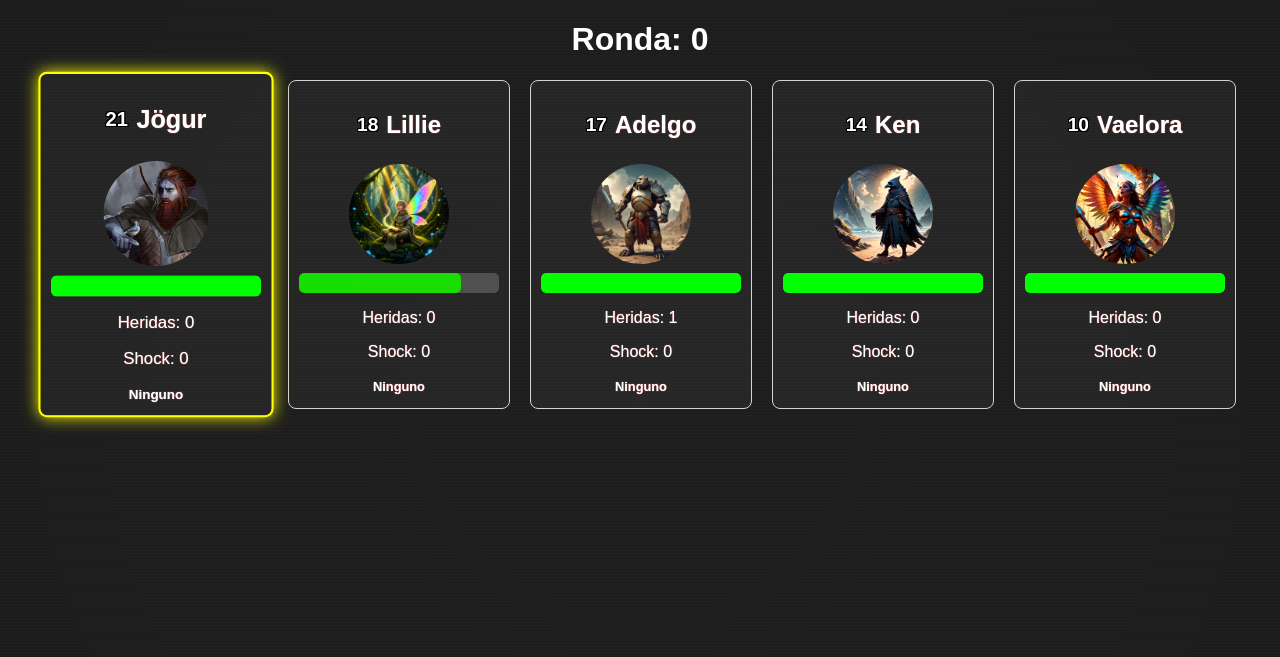
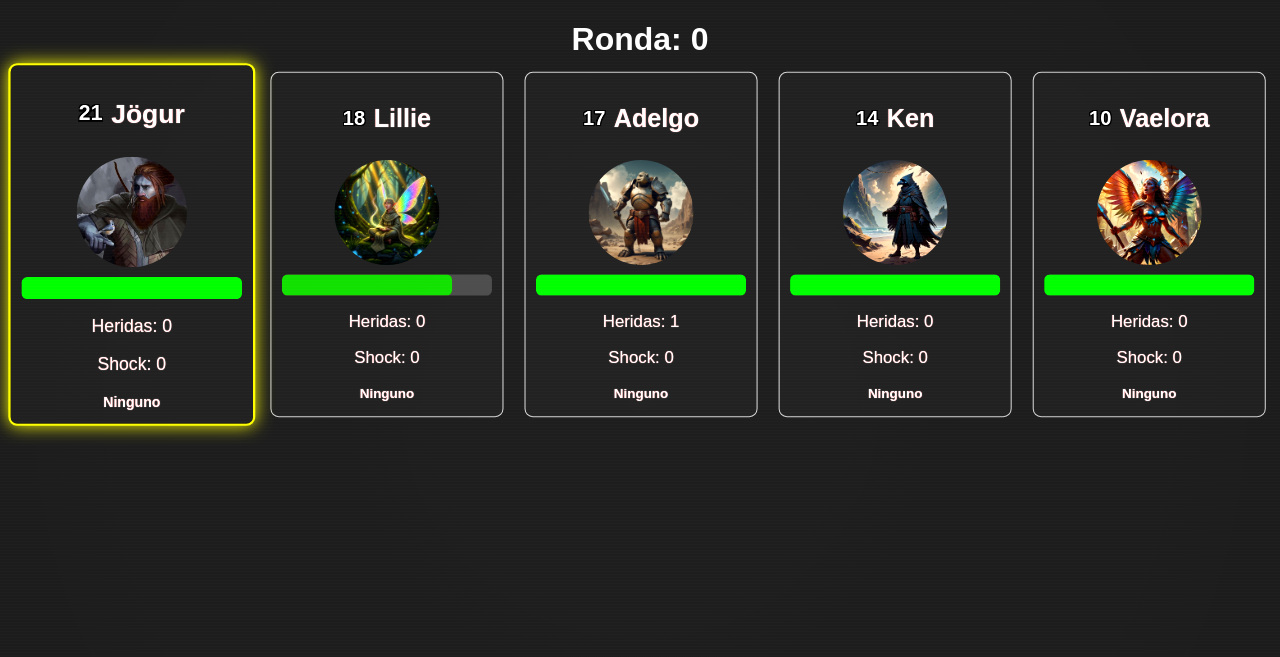
Before and after one commit to corona314/dnd_dashboard, a Flask app: page /dashboard in a window 1280 px wide. Shown: the top 657 px of the page. Run offline with Flask 3, Linux system fonts and the light colour scheme.

Commit message:
Dashboard proto CRT

```diff
--- a/static/dashboard_style.css
+++ b/static/dashboard_style.css
@@ -69,7 +69,9 @@ body::after {
 
 /* Ligera distorsión de color tipo RGB */
 #personajes-dashboard {
-    filter: contrast(1.1) saturate(1.15);
+    filter: contrast(1.15) saturate(1.15);
+    transform: scale(1.05);
+    transform-style: preserve-3d;
     text-shadow: 0 0 1px red, 0 0 1px cyan;
 }
 
--- a/templates/dashboard.html
+++ b/templates/dashboard.html
@@ -6,6 +6,7 @@
 <link rel="stylesheet" type="text/css" href="{{ url_for('static', filename='dashboard_style.css') }}">
 </head>
 <body>
+
 <h1 id="ronda-titulo">Ronda: 0</h1>
 <div class="personajes" id="personajes-dashboard"></div>
 
```
